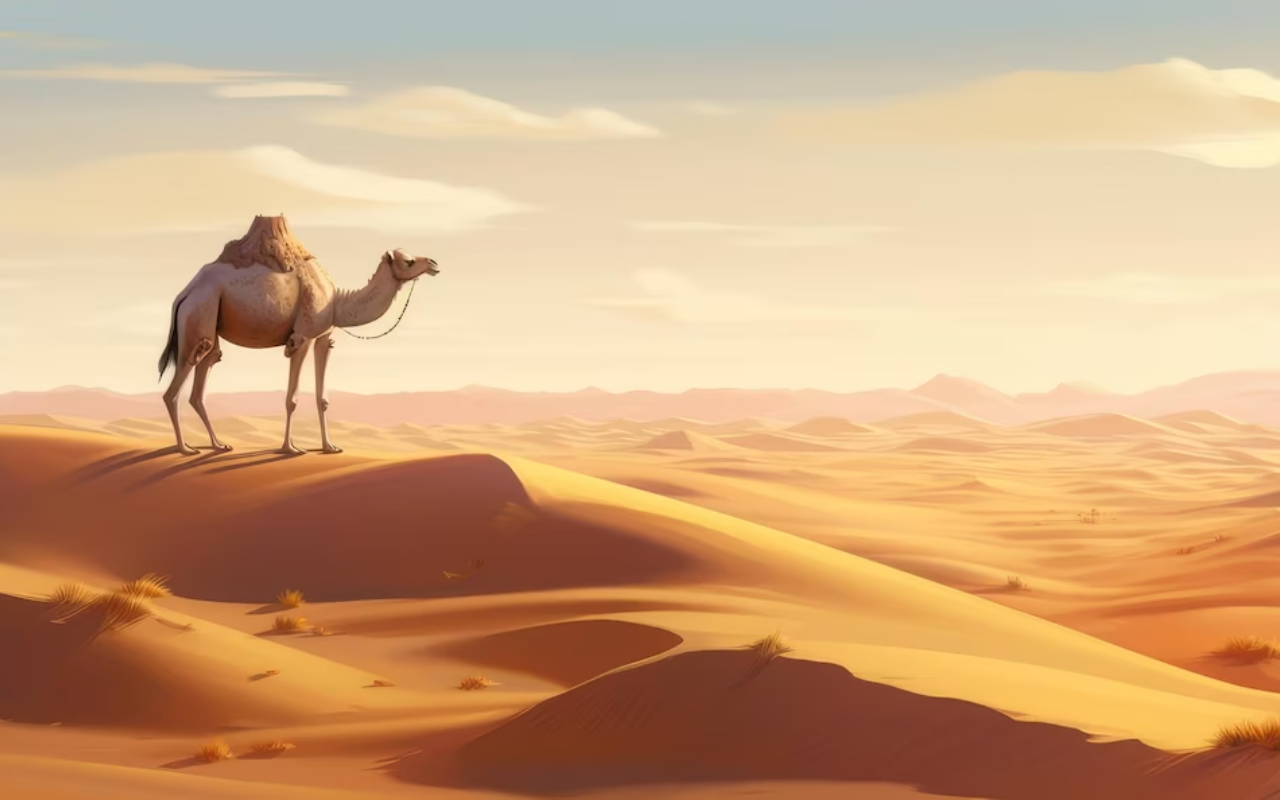
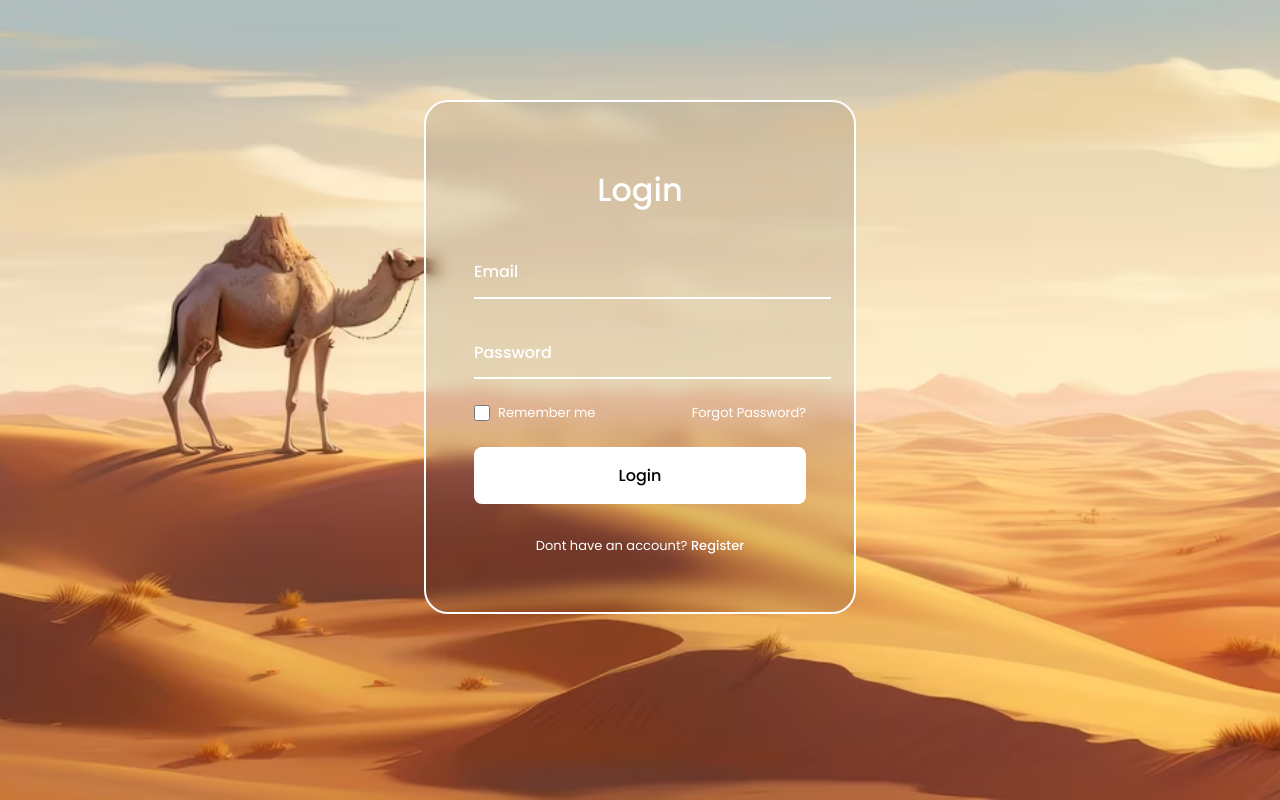
Before and after one commit to code-crafters-cmp26/Souq-3qaz, a React (Vite) app: page /login in a window 1280 px wide. Built offline with nearby package versions, Linux system fonts and the light colour scheme.

Commit message:
login comp and page made and still need edits

```diff
--- a/src/components/Login/Login.jsx
+++ b/src/components/Login/Login.jsx
@@ -1,5 +1,61 @@
+import styles from "./Login.module.css";
+
 function Login() {
-  return <div></div>;
+  return (
+    <form action="" className={styles.login__form}>
+      <h1 className={styles.login__title}>Login</h1>
+
+      <div className={styles.login__content}>
+        <div className={styles.login__box}>
+          {/* <i className="ri-user-3-line login__icon"></i> */}
+
+          <div className={styles.login__box__input}>
+            <input
+              type="email"
+              required
+              className={styles.login__input}
+              placeholder=" "
+            />
+            <label className={styles.login__label}>Email</label>
+          </div>
+        </div>
+
+        <div className={styles.login__box}>
+          {/* <i className="ri-lock-2-line login__icon"></i> */}
+
+          <div className={styles.login__box__input}>
+            <input
+              type="password"
+              required
+              className={styles.login__input}
+              placeholder=" "
+            />
+            <label className={styles.login__label}>Password</label>
+            {/* <i className="ri-eye-off-line login__eye" id="login-eye"></i> */}
+          </div>
+        </div>
+      </div>
+
+      <div className={styles.login__check}>
+        <div className={styles.login__check__group}>
+          <input type="checkbox" className={styles.login__check__input} />
+          <label className={styles.login__check__label}>Remember me</label>
+        </div>
+
+        <a href="#" className={styles.login__forgot}>
+          Forgot Password?
+        </a>
+      </div>
+
+      <button type="submit" className={styles.login__button}>
+        Login
+      </button>
+
+      <p className={styles.login__register}>
+        Dont have an account? <a href="#">Register</a>
+      </p>
+    </form>
+  );
 }
 
 export default Login;
--- a/src/components/Login/Login.module.css
+++ b/src/components/Login/Login.module.css
@@ -0,0 +1,203 @@
+/*=============== GOOGLE FONTS ===============*/
+@import url("https://fonts.googleapis.com/css2?family=Poppins:wght@400;500&display=swap");
+/*=============== VARIABLES CSS ===============*/
+:root {
+  /*========== Colors ==========*/
+  /*Color mode HSL(hue, saturation, lightness)*/
+  --white-color: hsl(0, 0%, 100%);
+  --black-color: hsl(0, 0%, 0%);
+  /*========== Font and typography ==========*/
+  /*.5rem = 8px | 1rem = 16px ...*/
+  --body-font: "Poppins", sans-serif;
+  --h1-font-size: 1.75rem;
+  --normal-font-size: 1rem;
+  --small-font-size: 0.813rem;
+  /*========== Font weight ==========*/
+  --font-medium: 500;
+}
+
+/*=============== BASE ===============*/
+* {
+  box-sizing: border-box;
+  padding: 0;
+  margin: 0;
+}
+
+.login__form input,
+button {
+  font-size: var(--normal-font-size);
+  font-family: var(--body-font);
+}
+
+body {
+  color: var(--white-color);
+  font-size: var(--normal-font-size);
+  font-family: var(--body-font);
+}
+
+.login__form input,
+button {
+  border: none;
+  outline: none;
+}
+
+.login__form a {
+  text-decoration: none;
+}
+
+.login__form img {
+  max-width: 100%;
+  height: auto;
+}
+
+/*=============== LOGIN ===============*/
+.login {
+  position: relative;
+  height: 100vh;
+  display: grid;
+  align-items: center;
+}
+.login__img {
+  position: absolute;
+  width: 100%;
+  height: 100%;
+  object-fit: cover;
+  object-position: center;
+}
+.login__form {
+  position: relative;
+  background-color: hsla(0, 0%, 10%, 0.1);
+  border: 2px solid var(--white-color);
+  margin-inline: 1.5rem;
+  padding: 2.5rem 1.5rem;
+  border-radius: 1rem;
+  backdrop-filter: blur(8px);
+  margin: auto;
+}
+
+.login__title {
+  text-align: center;
+  font-size: var(--h1-font-size);
+  font-weight: var(--font-medium);
+  margin-bottom: 2rem;
+}
+.login__content,
+.login__box {
+  display: grid;
+}
+.login__content {
+  row-gap: 1.75rem;
+  margin-bottom: 1.5rem;
+}
+.login__box {
+  grid-template-columns: max-content 1fr;
+  align-items: center;
+  column-gap: 0.75rem;
+  border-bottom: 2px solid var(--white-color);
+}
+.login__icon,
+.login__eye {
+  font-size: 1.25rem;
+}
+.login__input {
+  width: 100%;
+  padding-block: 0.8rem;
+  background: none;
+  color: var(--white-color);
+  position: relative;
+  z-index: 1;
+}
+.login__box__input {
+  position: relative;
+}
+.login__label {
+  position: absolute;
+  left: 0;
+  top: 13px;
+  font-weight: var(--font-medium);
+  transition: top 0.3s, font-size 0.3s;
+}
+.login__eye {
+  position: absolute;
+  right: 0;
+  top: 18px;
+  z-index: 10;
+  cursor: pointer;
+}
+.login__box:nth-child(2) input {
+  padding-right: 1.8rem;
+}
+.login__check,
+.login__check__group {
+  display: flex;
+  align-items: center;
+  justify-content: space-between;
+}
+.login__check {
+  margin-bottom: 1.5rem;
+}
+.login__check__label,
+.login__forgot,
+.login__register {
+  font-size: var(--small-font-size);
+}
+.login__check__group {
+  column-gap: 0.5rem;
+}
+.login__check__input {
+  width: 16px;
+  height: 16px;
+}
+.login__forgot {
+  color: var(--white-color);
+}
+.login__forgot:hover {
+  text-decoration: underline;
+}
+.login__button {
+  width: 100%;
+  padding: 1rem;
+  border-radius: 0.5rem;
+  background-color: var(--white-color);
+  font-weight: var(--font-medium);
+  cursor: pointer;
+  margin-bottom: 2rem;
+}
+.login__register {
+  text-align: center;
+}
+.login__register a {
+  color: var(--white-color);
+  font-weight: var(--font-medium);
+}
+.login__register a:hover {
+  text-decoration: underline;
+}
+
+/* Input focus move up label */
+.login__input:focus + .login__label {
+  top: -12px;
+  font-size: var(--small-font-size);
+}
+
+/* Input focus sticky top label */
+.login__input:not(:placeholder-shown).login__input:not(:focus) + .login__label {
+  top: -12px;
+  font-size: var(--small-font-size);
+}
+
+/*=============== BREAKPOINTS ===============*/
+/* For medium devices */
+@media screen and (min-width: 576px) {
+  .login {
+    justify-content: center;
+  }
+  .login__form {
+    width: 432px;
+    padding: 4rem 3rem 3.5rem;
+    border-radius: 1.5rem;
+  }
+  .login__title {
+    font-size: 2rem;
+  }
+}
--- a/src/pages/Login/LoginPage.jsx
+++ b/src/pages/Login/LoginPage.jsx
@@ -1,6 +1,11 @@
+import Login from "../../components/Login/Login";
 import styles from "./LoginPage.module.css";
-function Login() {
-  return <div className={styles.login}></div>;
+function LoginPage() {
+  return (
+    <div className={styles.loginpage}>
+      <Login />
+    </div>
+  );
 }
 
-export default Login;
+export default LoginPage;
--- a/src/pages/Login/LoginPage.module.css
+++ b/src/pages/Login/LoginPage.module.css
@@ -1,5 +1,6 @@
-.login {
+.loginpage {
   margin: 0;
+  padding-top: 100px;
   height: 100vh;
   background-image: url("camel.avif");
   background-size: cover;
```
